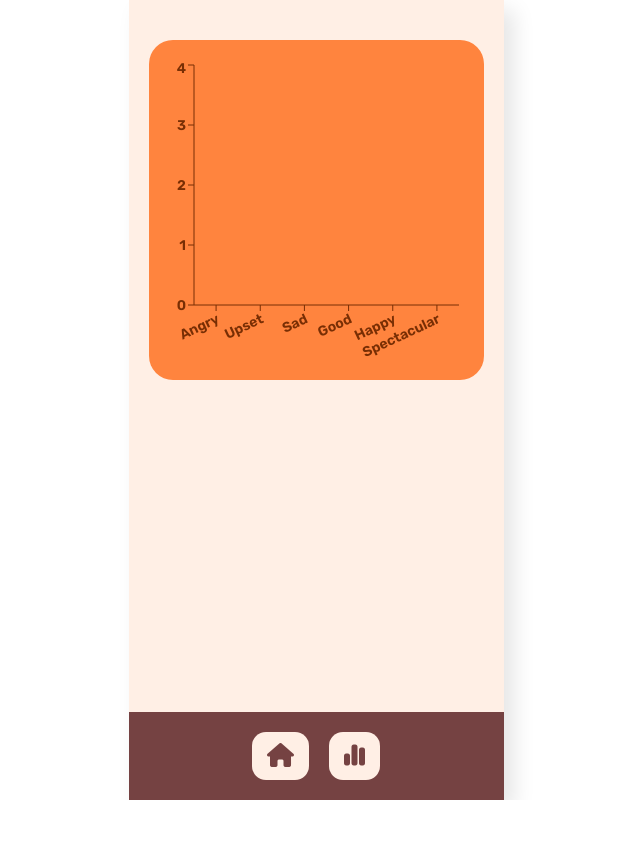
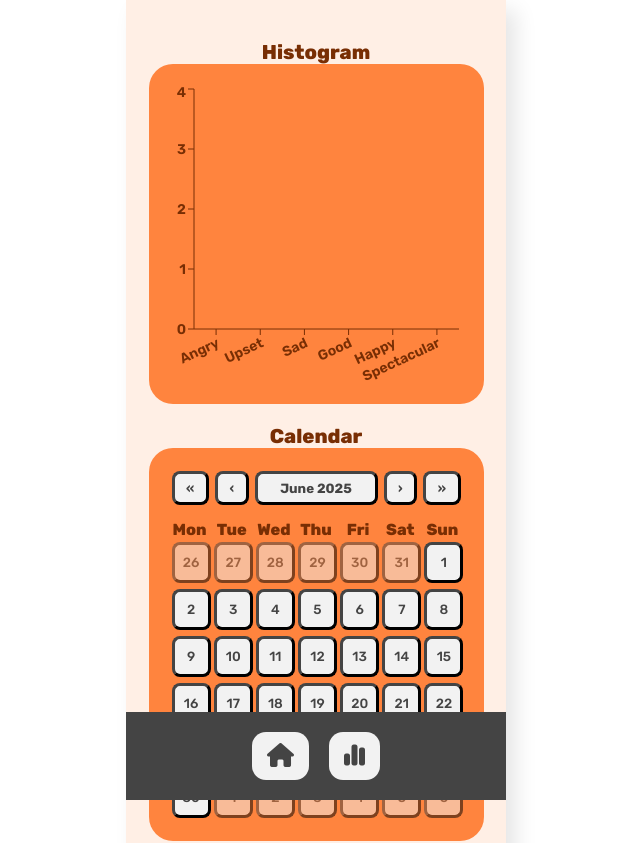
Before and after one commit to marchuk-b/mood-tracker, a React (Create React App) app: page /statistics in a window 1280 px wide. Shown: the top 843 px of the page, without its empty margins (324-964 px from the left). Before the commit the page ends 800 px from the top, so only its background shows below. Built offline with nearby package versions, Linux system fonts and the light colour scheme.

Commit message:
created MoodCalendar; updated styles in StatisticsPage and Navbar

```diff
--- a/package.json
+++ b/package.json
@@ -8,6 +8,7 @@
     "@testing-library/react": "^16.3.0",
     "@testing-library/user-event": "^13.5.0",
     "react": "^19.1.0",
+    "react-calendar": "^6.0.0",
     "react-dom": "^19.1.0",
     "react-router-dom": "^7.6.2",
     "react-scripts": "5.0.1",
--- a/src/App.css
+++ b/src/App.css
@@ -1,6 +1,7 @@
 body {
     font-family: "Rubik", sans-serif;
     font-weight: 800;
+    background: #fff;
 }
 
 *,
@@ -10,9 +11,10 @@ body {
 }
 
 .container {
-    max-width: 375px;
+    max-width: 380px;
     width: 100%;
     margin: 0 auto;
+    position: relative;
 }
 .app {
     height: 100%;
@@ -26,9 +28,13 @@ body {
 
 .main {
     flex: 1;
+    margin-bottom: 100px;
 }
 .footer {
-    margin-top: auto;
+    position: fixed;
+    bottom: 0;
+    max-width: 380px;
+    width: 100%;
 }
 
 .angry {
--- /dev/null
+++ b/src/components/MoodCalendar/MoodCalendar.css
@@ -0,0 +1,92 @@
+.mood-calendar {
+    border-radius: 24px;
+    padding: 20px;
+    width: 100%;
+}
+
+/* Default tile */
+.react-calendar__navigation {
+    display: flex;
+    height: 40px;
+}
+.react-calendar__navigation__label {
+    font-weight: bold;
+    font-family: inherit;
+    border-radius: 8px;
+}
+
+.react-calendar__navigation__arrow {
+    border-radius: 8px;
+    font-weight: bold;
+    font-family: inherit;
+    flex-grow: 0.333;
+}
+
+.react-calendar__month-view__weekdays {
+    text-align: center;
+    margin: 12px 0 0;
+}
+.react-calendar__month-view__weekdays abbr {
+    text-decoration: none;
+}
+.react-calendar__month-view__days__day--neighboringMonth {
+    opacity: 0.5;
+}
+
+.react-calendar__tile {
+    gap: 5px;
+    border-radius: 8px;
+    padding: 10px 0;
+    font-family: inherit;
+    font-weight: 500;
+}
+.react-calendar__month-view__days {
+    display: grid !important;
+    grid-template-columns: repeat(7, 1fr);
+}
+.react-calendar__year-view__months,
+.react-calendar__decade-view__years,
+.react-calendar__century-view__decades {
+    display: grid !important;
+    grid-template-columns: repeat(3, 1fr);
+}
+button {
+    margin: 3px;
+    background-color: #F2F2F2;
+    color: #444;
+    border: 3px outset #444;
+    border-radius: 3px;
+    cursor: pointer;
+}
+
+
+.angry-cal {
+    background-color: #FF843E;
+    color: #782E04;
+    border-color: #782E04;
+}
+.upset-cal {
+    background-color: #8CA4EE;
+    color: #313A54;
+    border-color: #313A54;
+}
+.sad-cal {
+    background-color: #A1E7EB;
+    color: #3A7478;
+    border-color: #3A7478;
+}
+.good-cal {
+    background-color: #FDDD6F;
+    color: #664F00;
+    border-color: #664F00;
+}
+.happy-cal {
+    background-color: #DFEBFF;
+    color: #505D87;
+    border-color: #505D87;
+}
+.spectacular-cal {
+    background-color: #FFA7BC;
+    color: #4D3238;
+    border-color: #4D3238;
+}
--- /dev/null
+++ b/src/components/MoodCalendar/MoodCalendar.jsx
@@ -0,0 +1,31 @@
+import Calendar from "react-calendar"
+import "./MoodCalendar.css"
+import { useContext } from "react";
+import { MoodContext } from "../../context/MoodContext";
+
+export const MoodCalendar = ({moodCard}) => {
+  const { moodsFromStorage, cardsData } = useContext(MoodContext);
+
+  const getMoodClassForDate = (date) => {
+    const dateStr = date.toISOString().split('T')[0];
+
+    const moodEntry = moodsFromStorage.find((entry) => entry.date === dateStr);
+    if (!moodEntry) return null;
+
+    const moodClass = cardsData.find((card) => card.name === moodEntry.mood)?.className;
+    return moodClass || null;
+  };
+
+  return (
+    <div className={`mood-calendar ${moodCard.className}`}>
+      <Calendar
+        tileClassName={({ date, view }) => {
+          if (view === 'month') {
+            const moodClass = getMoodClassForDate(date);
+            return moodClass ? `${moodClass}-cal` : null;
+          }
+      }}
+    />
+    </div>
+  )
+}
--- a/src/components/Navbar/Navbar.css
+++ b/src/components/Navbar/Navbar.css
@@ -1,15 +1,19 @@
 .navbar {
     padding: 20px 0;
     text-align: center;
-    background-color: #754242;
+    background-color: #444;
     display: flex;
     justify-content: center;
     gap: 20px;
 }
 .navbar__link {
     display: block;
-    background-color: #FFEFE5;
-    color: #754242;
+
+    /* background-color: #FFEFE5;
+    color: #754242; */
+
+    background-color: #f2f2f2;
+    color: #444;
     font-size: 24px;
     font-weight: 500;
     border: none;
@@ -19,6 +23,6 @@
     transition: all .3s linear;
 }
 .navbar__link:hover {
-    background-color: #b48577;
-    color: #FFEFE5;
+    background-color: #b4b4b4;
+    color: #444;
 }
--- a/src/pages/StatisticsPage/StatisticsPage.css
+++ b/src/pages/StatisticsPage/StatisticsPage.css
@@ -3,4 +3,15 @@
     display: flex;
     flex-direction: column;
     align-items: center;
+    row-gap: 20px;
 }
+
+.statspage__item {
+    max-width: 335px;
+    width: 100%;
+}
+.statspage__title {
+    font-size: 20px;
+    text-align: center;
+    background-color: transparent;
+}
--- a/src/pages/StatisticsPage/StatisticsPage.jsx
+++ b/src/pages/StatisticsPage/StatisticsPage.jsx
@@ -2,6 +2,7 @@ import { useContext } from 'react';
 import { Histogram } from '../../components/Histogram/Histogram'
 import './StatisticsPage.css'
 import { MoodContext } from '../../context/MoodContext';
+import { MoodCalendar } from '../../components/MoodCalendar/MoodCalendar';
 
 export const StatisticsPage = () => {
   const { moodsFromStorage, cardsData, moodCardData } = useContext(MoodContext);
@@ -24,7 +25,14 @@ export const StatisticsPage = () => {
 
   return (
     <div className='statspage'>
-        <Histogram number={numberOfMood()} moodCard={moodCardData ? moodCardData : cardsData[0]} />
+        <div className="statspage__item">
+            <div className={`statspage__title ${moodCardData.className}`}>Histogram</div>
+            <Histogram number={numberOfMood()} moodCard={moodCardData ? moodCardData : cardsData[0]} />
+        </div>
+        <div className="statspage__item">
+            <div className={`statspage__title ${moodCardData.className}`}>Calendar</div>
+            <MoodCalendar moodCard={moodCardData ? moodCardData : cardsData[0]} />
+        </div>
     </div>
   )
 }
```
Also changed, not shown: 1 other file (tests, documents, lock files or other folders).
